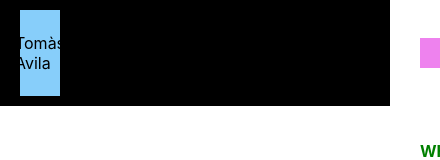
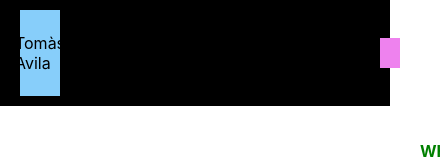
Before and after one commit to iltommi1995/tomas-avila-portfolio, a React (Create React App) app: page / in a window 390 px wide. Shown: the top 160 px of the page, 440 px wide, since content can reach past the window. Built offline with nearby package versions, Linux system fonts and the light colour scheme.

Commit message:
toggler menu spostato

```diff
--- a/src/components/organisms/header/header.css
+++ b/src/components/organisms/header/header.css
@@ -82,7 +82,7 @@ box-shadow: -1px 2px 15px 0px rgba(0,0,0,0.75);
 }
 
     .toggler-container {
-    grid-column: 22/24;
+    grid-column: 20/22;
     display: flex;
     align-items: center;
     justify-content: space-between;
```
